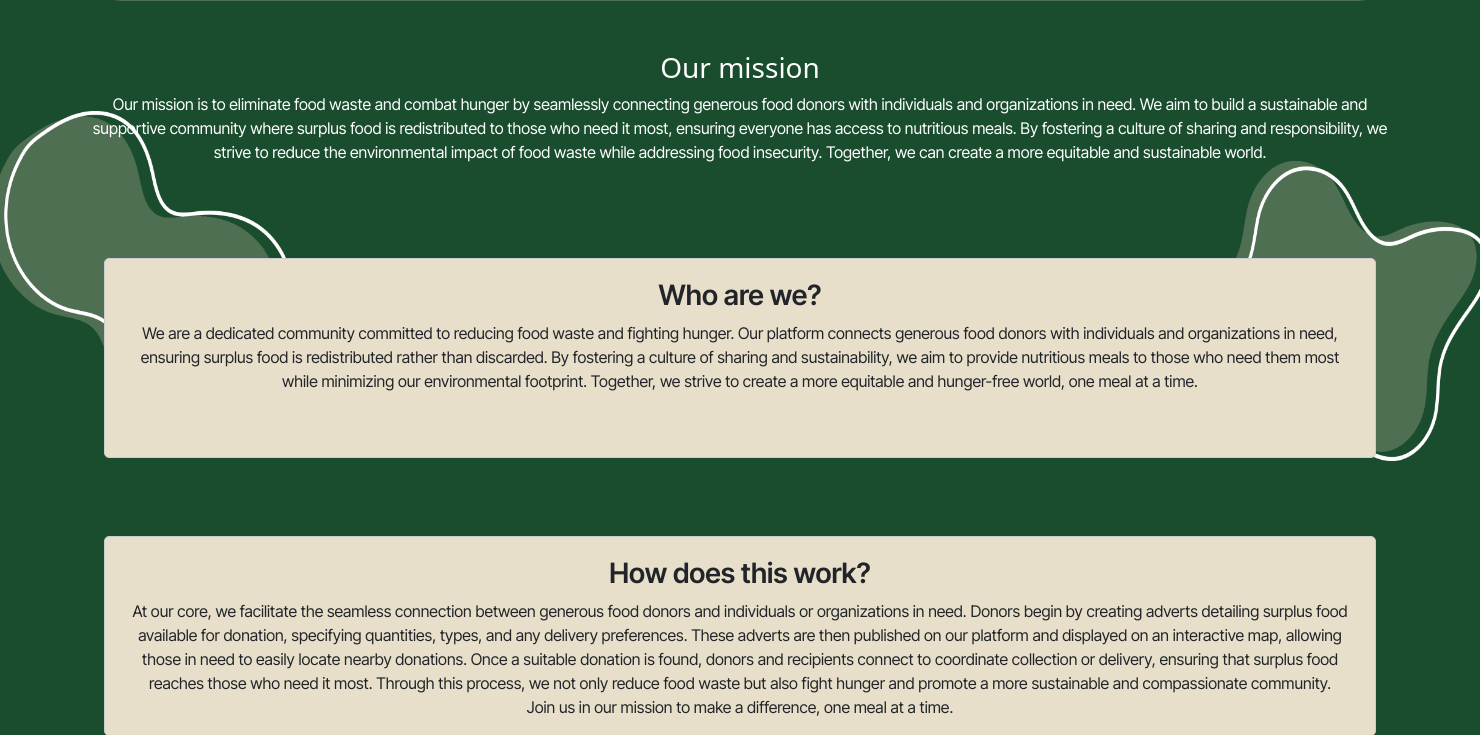
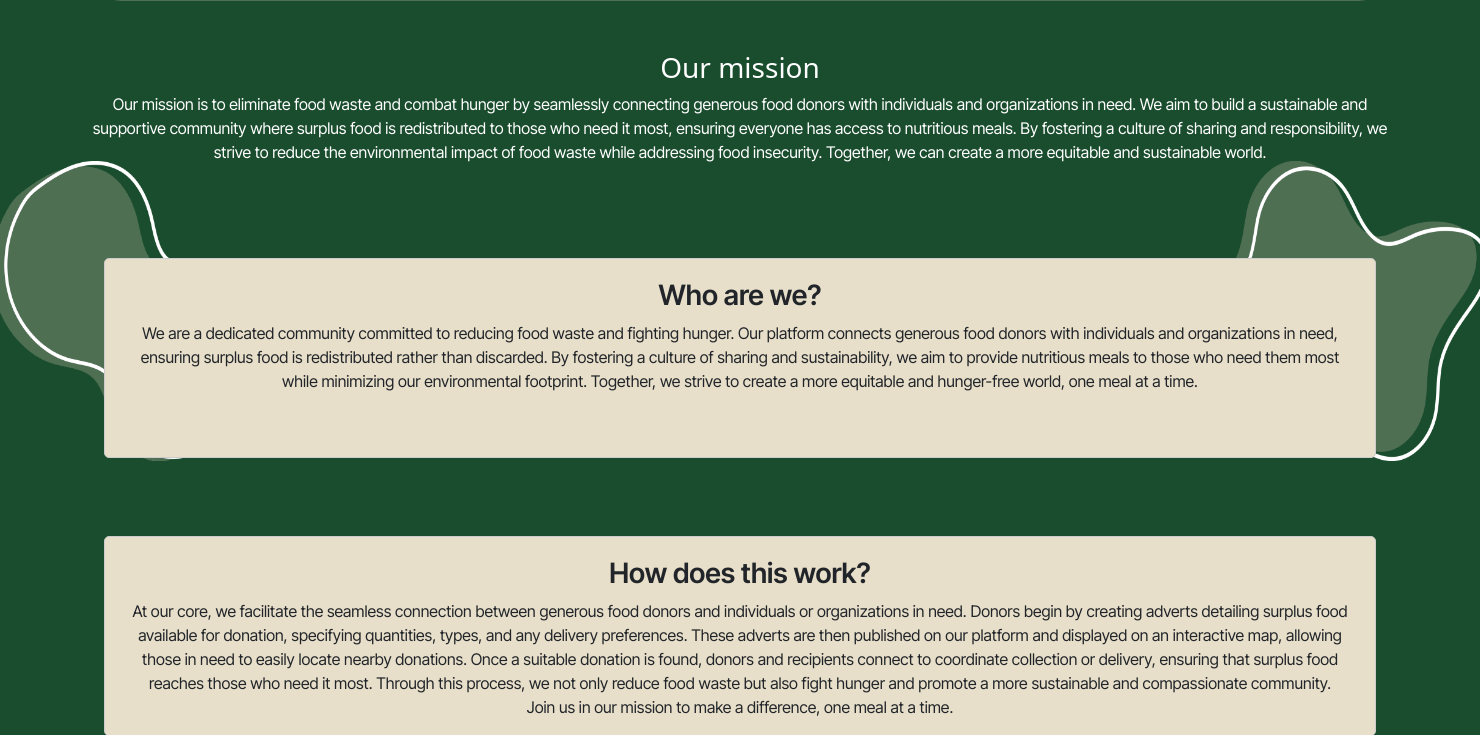
Before and after one commit to SxryxnshS5/FeedForward, a Flask app: page /about in a window 1480 px wide; the page is wider, and only the part inside the window is pictured. Shown: the part 996-1731 px from the top of that part. Run offline with Flask 3, Linux system fonts and the light colour scheme; some libraries are stand-ins or nearby versions; some web fonts are replaced.

Commit message:
Revised about us page

```diff
--- a/static/css/about.css
+++ b/static/css/about.css
@@ -202,7 +202,7 @@
 .bubble-1 {
   height: 300px;
   width: 300px;
-  top: 710px;
+  top: 760px;
   left: -100px;
 }
 
```
